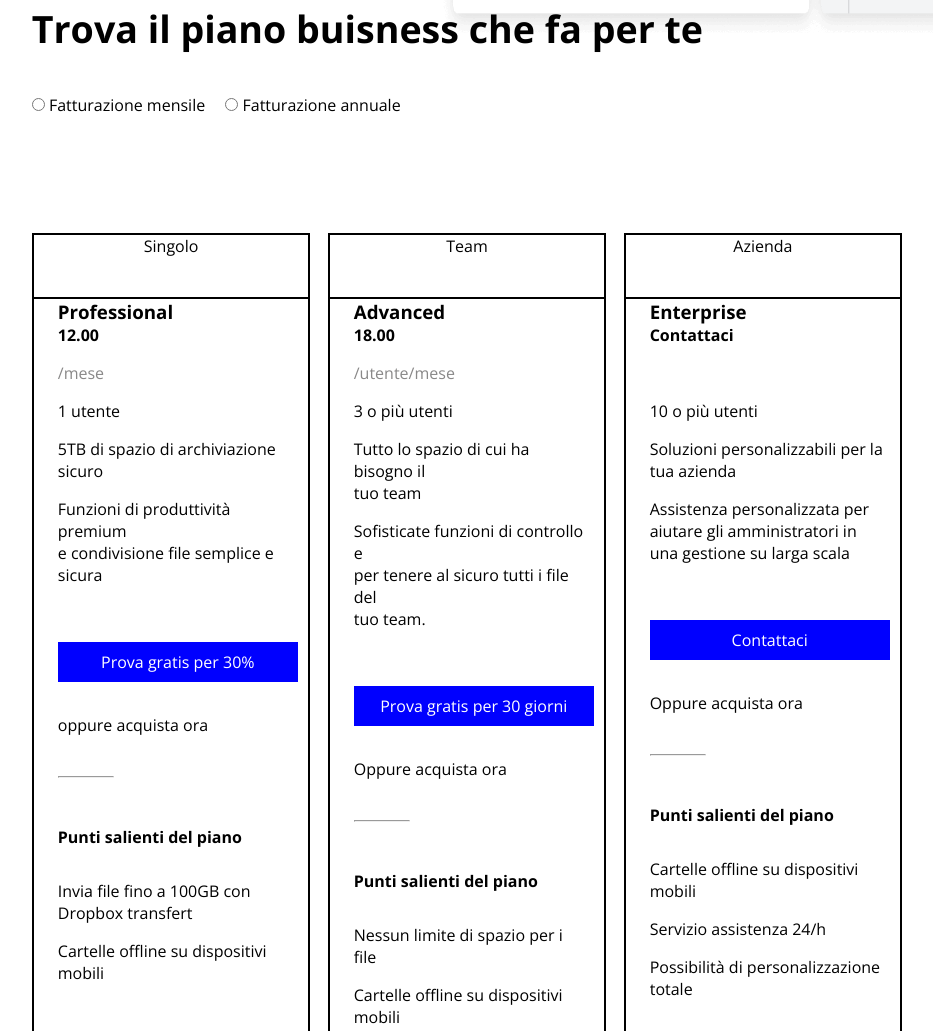
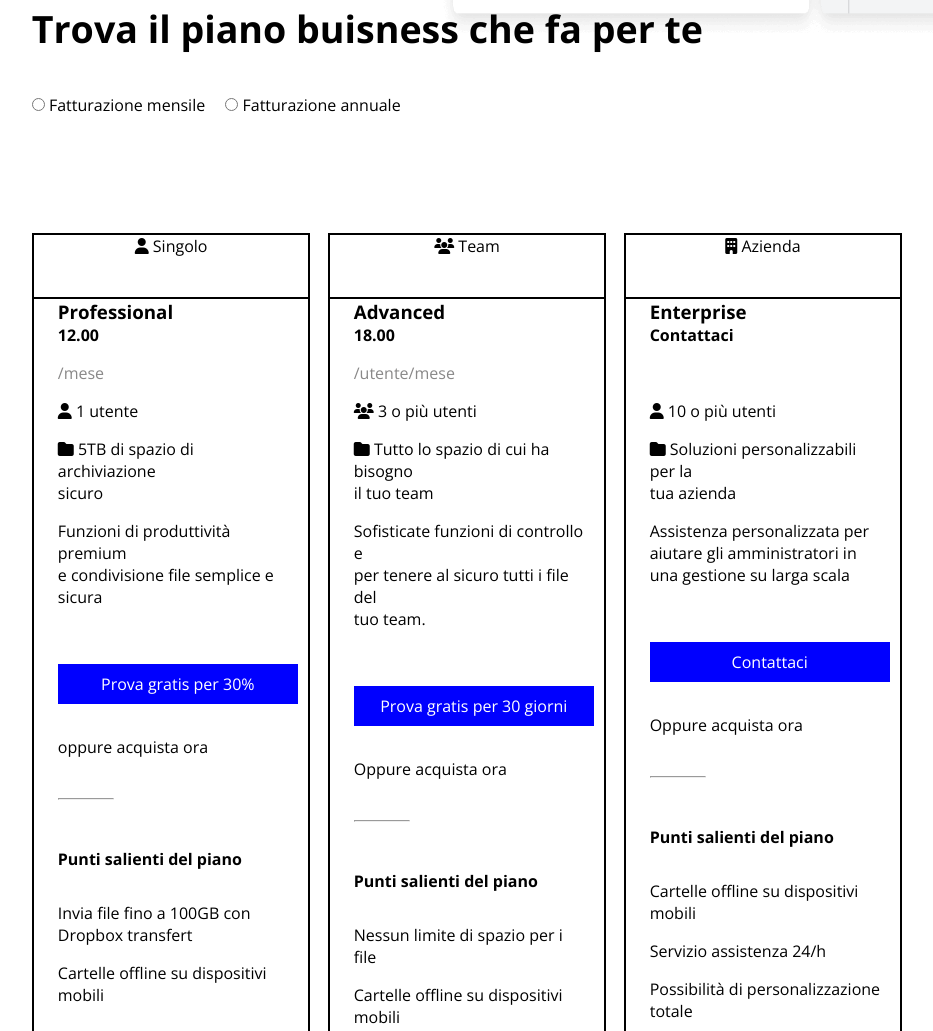
Before and after one commit to LouisAssaneFaye/htmlcss-dropbox, a plain HTML site: page index.html in a window 1280 px wide. Shown: the part 1096-2127 px from the top of the page, without its empty margins (173-1106 px from the left). Drawn offline with nearby package versions, Linux system fonts and the light colour scheme.

Commit message:
Ho inserito gran parte delle icone

```diff
--- a/File-css/style.css
+++ b/File-css/style.css
@@ -3,6 +3,7 @@
     padding: 0;
     margin: 0;
 }
+
 
 body{
     font-family: 'Open Sans', sans-serif;
--- a/index.html
+++ b/index.html
@@ -9,6 +9,8 @@
     <link rel="preconnect" href="https://fonts.googleapis.com">
     <link rel="preconnect" href="https://fonts.gstatic.com" crossorigin>
     <link href="https://fonts.googleapis.com/css2?family=Open+Sans:ital,wght@0,300;0,400;0,500;0,600;0,700;0,800;1,300;1,400;1,500;1,600;1,700;1,800&display=swap" rel="stylesheet">
+    <link rel="stylesheet" href="https://cdnjs.cloudflare.com/ajax/libs/font-awesome/6.4.0/css/all.min.css" integrity="sha512-iecdLmaskl7CVkqkXNQ/ZH/XLlvWZOJyj7Yy7tcenmpD1ypASozpmT/E0iPtmFIB46ZmdtAc9eNBvH0H/ZpiBw==" crossorigin="anonymous" referrerpolicy="no-referrer" />
+
 
 
 </head>
@@ -83,7 +85,7 @@
                 <div class="container2 flex">
                     <div class="column_left">
                         <header>
-                            Singolo
+                            <i class="fa-solid fa-user"></i> Singolo
                         </header>
                         <main>
                             <h3>
@@ -92,9 +94,9 @@
                             <ul>
                                 <li><strong>12.00</strong></li>
                                 <li class="li_gray">/mese</li>
-                                <li>1 utente </li>
+                                <li><i class="fa-solid fa-user"></i> 1 utente </li>
                                  <li>
-                                    5TB di spazio di archiviazione <br>
+                                    <i class="fa-solid fa-folder"></i> 5TB di spazio di archiviazione <br>
                                     sicuro</li>
                                  <li>
                                     Funzioni di produttività premium<br>
@@ -131,7 +133,7 @@
                     </div>
                     <div class="column_center">
                         <header>
-                            Team
+                            <i class="fa-solid fa-users"></i> Team
                         </header>
                         <main>
                             <h3>
@@ -140,10 +142,11 @@
                             <ul>
                                  <li><strong>18.00</strong></li>
                                  <li class="li_gray">/utente/mese</li>
-                                 <li>3 o più utenti</li>
+                                 <li><i class="fa-solid fa-users"></i> 3 o più utenti</li>
                                  <li>
-                                    Tutto lo spazio di cui ha bisogno il<br>
-                                    tuo team </li>
+                                    <i class="fa-solid fa-folder"></i> Tutto lo spazio di cui ha bisogno<br>
+                                     il tuo team
+                                    </li>
                                  <li>
                                     Sofisticate funzioni di controllo e<br>
                                     per tenere al sicuro tutti i file del<br>
@@ -184,7 +187,7 @@
                     </div>
                     <div class="column_right">
                         <header>
-                            Azienda
+                            <i class="fa-solid fa-building"></i> Azienda
                         </header>
                         <main>
                             <h3>
@@ -193,9 +196,9 @@
                             <ul>
                                  <li><strong>Contattaci</strong></li>
                                  <li class="li_white">spazio</li>
-                                 <li>10 o più utenti</li>
+                                 <li><i class="fa-solid fa-user"></i> 10 o più utenti</li>
                                  <li>
-                                    Soluzioni personalizzabili per la<br>
+                                    <i class="fa-solid fa-folder"></i> Soluzioni personalizzabili per la<br>
                                     tua azienda
                                 </li>
                                  <li>
@@ -236,7 +239,7 @@
         <section class="size3">
             <div>
                 <div class="container3_hat">
-                    Team
+                    <i class="fa-solid fa-building"></i> Team
                 </div>
                 <div class="container3 flex">
 
@@ -492,7 +495,7 @@
                     <li>Sicurezza</li>
                     <li>Funzioni</li>
                     <li><hr></li>
-                    <li>italiano</li>
+                    <li><i class="fa-solid fa-globe"></i> italiano</li>
                 </ul>
 
                 <ul>
```
